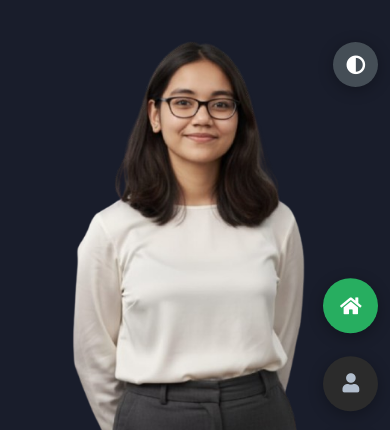
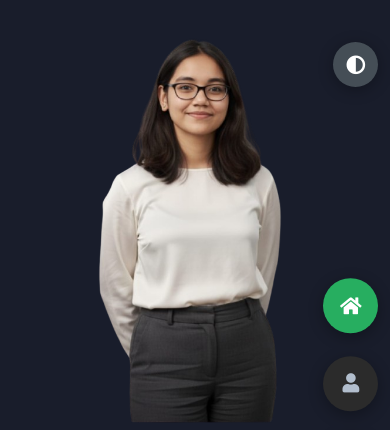
Before and after one commit to Soumentika/portfolio-website, a plain HTML site: page index.html in a window 390 px wide. Shown: the top 430 px of the page. Drawn offline with Linux system fonts and the light colour scheme.

Commit message:
improve layout

```diff
--- a/styles/styles.css
+++ b/styles/styles.css
@@ -104,7 +104,7 @@ body {
 }
 .name{
   font-size: 2rem;
-  line-height: 2.5rem;
+  line-height: 1.1;
 }
 a {
   display: inline-block;
@@ -118,9 +118,9 @@ header{
     overflow: hidden;
 }
 .header-content{
-  display:grid;
-  grid-template-columns: repeat(2,1fr);
-  height:100%;
+    display:grid;
+    grid-template-columns: 35% 65%;
+    align-items:center;
 }
 .right-header {
   display: flex;
@@ -1526,18 +1526,17 @@ body {
     justify-content: center;
   }
 }
-@media screen and (max-width: 1200px) {
+@media screen and (max-width: 1100px) {
 
   .header-content{
-    grid-template-columns: 40% 60%;
+    grid-template-columns: 30% 70%;
   }
 
   .image img{
-    max-width: 280px;
+    max-width: 220px;
   }
 
   .right-header{
-    margin-right: 0;
-    padding: 2rem;
-  }
-}
+    padding: 1.5rem;
+  }
+}
```
